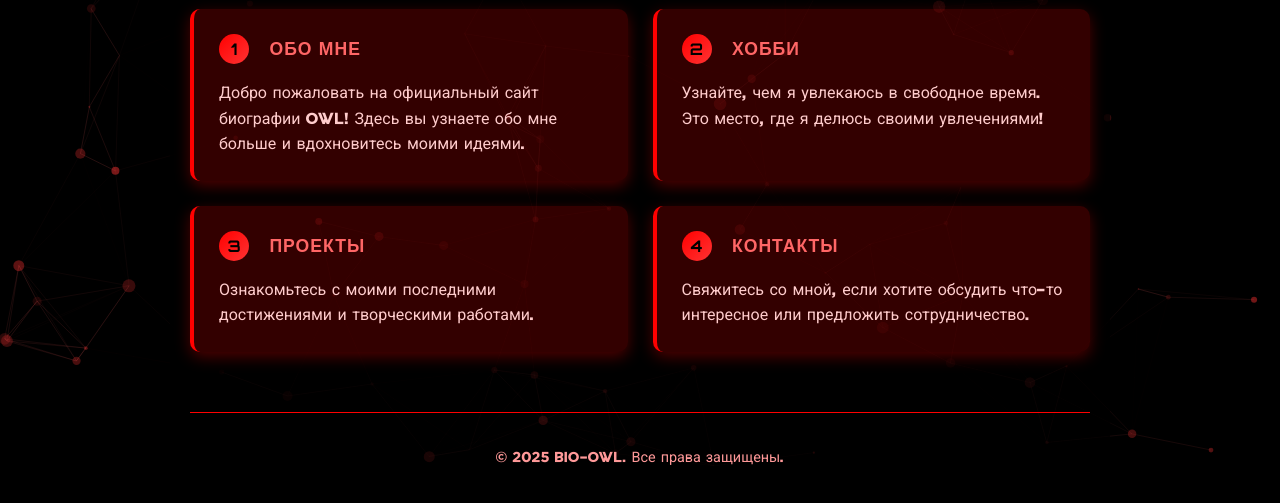
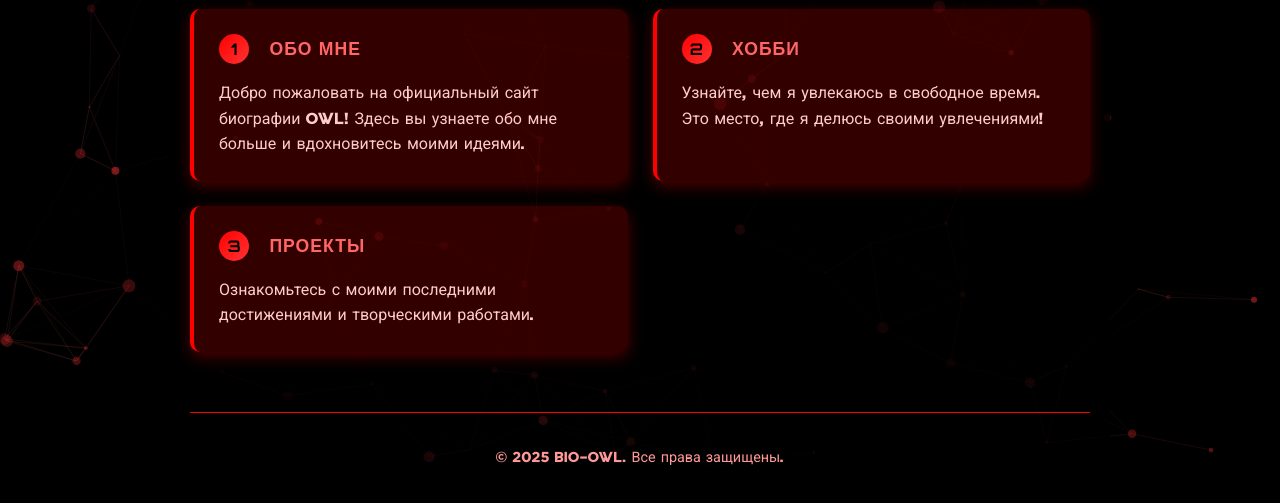
Before and after one commit to dream23041/OwlBio, a plain HTML site: page index.html in a window 1280 px wide. Shown: the part 333-836 px from the top of the page. Drawn offline with nearby package versions, Linux system fonts and the light colour scheme; animation ran at ten frames a second.

Commit message:
Update index.html

```diff
--- a/index.html
+++ b/index.html
@@ -26,7 +26,6 @@
           <a href="index.html" class="neon-btn">Главная</a>
           <a href="hobby.html" class="neon-btn">Хобби</a>
           <a href="project.html" class="neon-btn">Проекты</a>
-          <a href="contact.html" class="neon-btn">Контакты</a>
         </div>
       </div>
     </header>
@@ -53,13 +52,6 @@
           Ознакомьтесь с моими последними достижениями и творческими работами.
         </div>
       </div>
-      <div class="content-card">
-        <span class="card-number">4</span>
-        <h2 class="card-title">Контакты</h2>
-        <div class="card-content">
-          Свяжитесь со мной, если хотите обсудить что-то интересное или предложить сотрудничество.
-        </div>
-      </div>
     </div>
 
     <footer>
```
